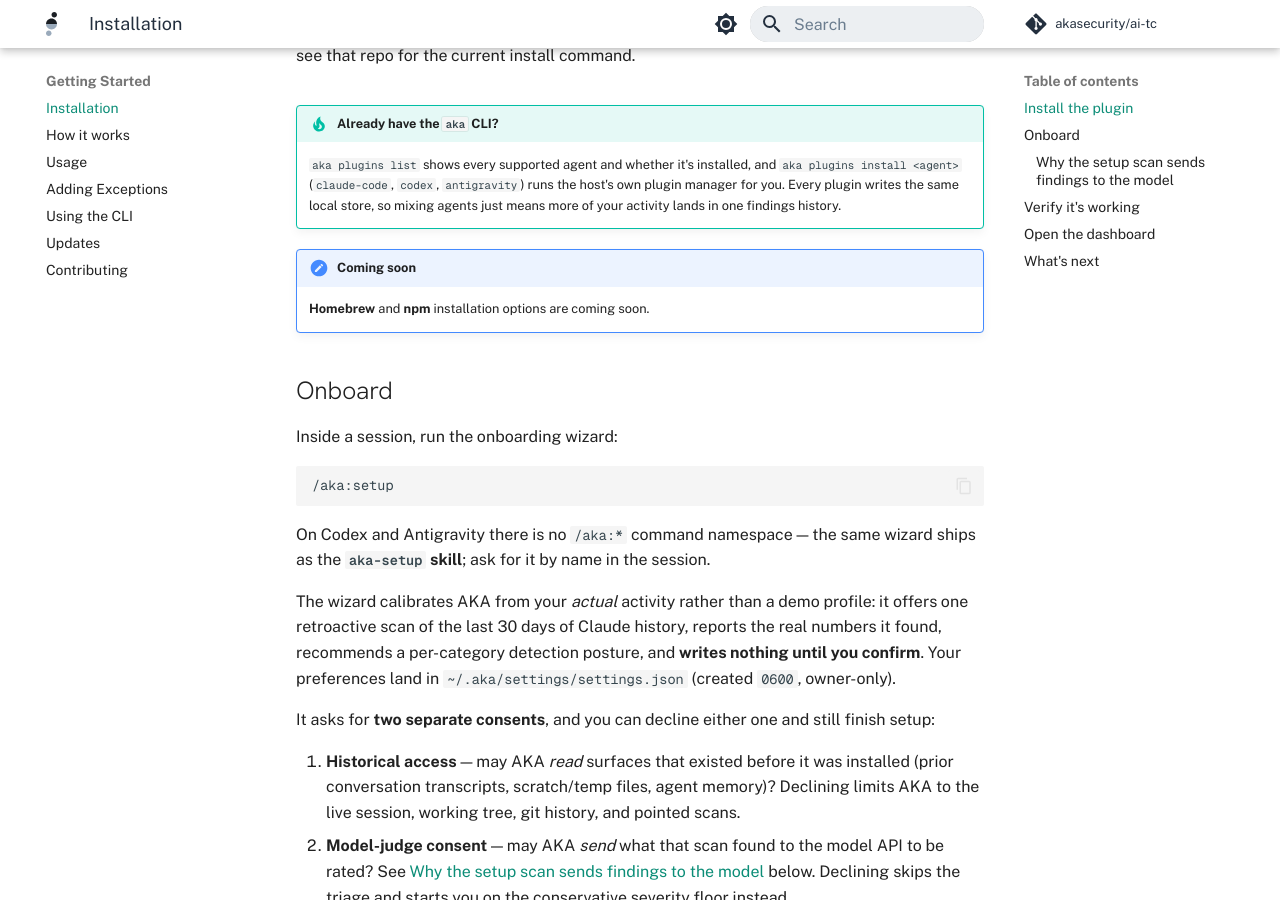
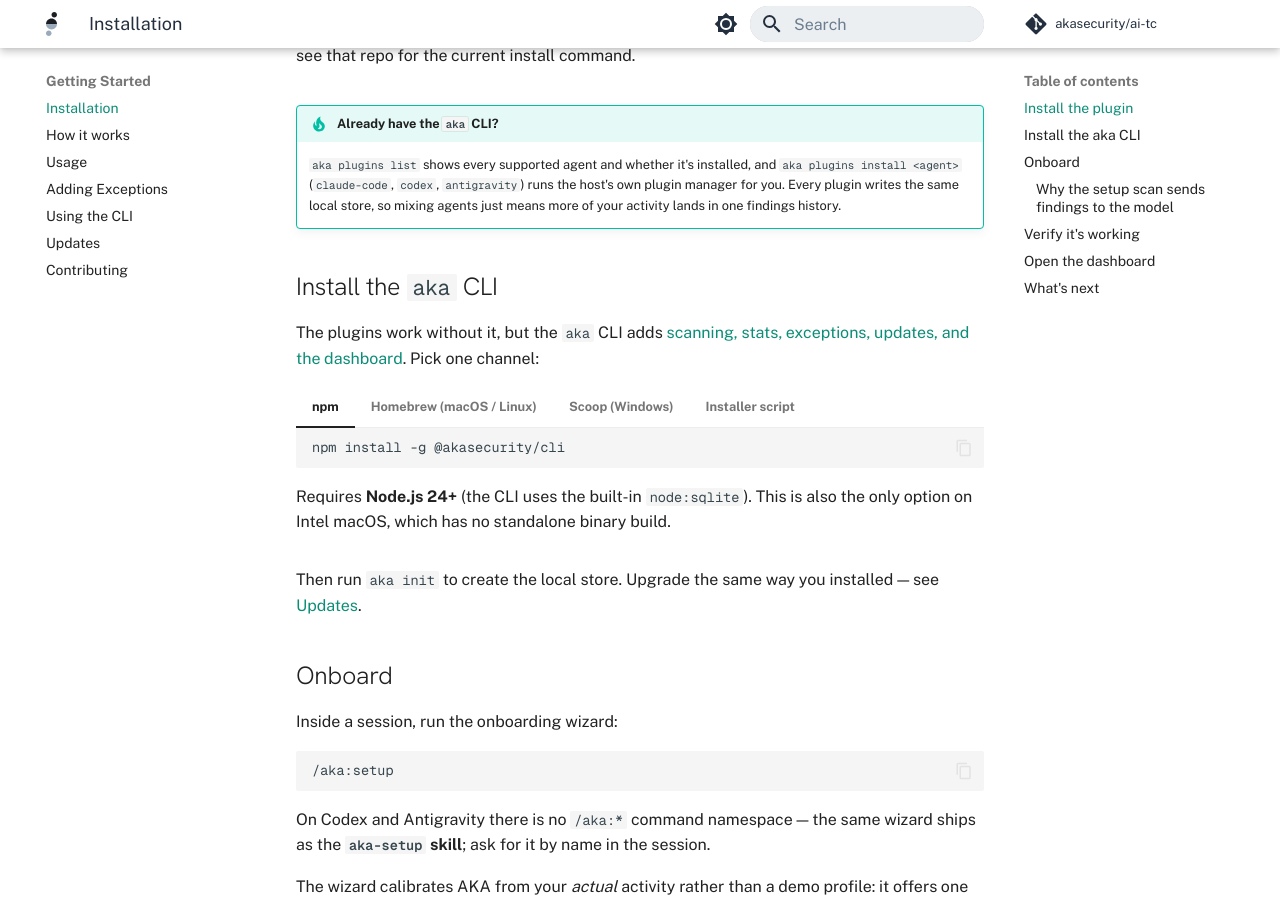
Before and after one commit to akasecurity/ai-tc-docs, an MkDocs documentation site: the page built from docs/getting-started/installation.md, in a window 1280 px wide and 900 px high, scrolled down 476 px. Built offline with MkDocs 1.6.1 and Material for MkDocs 9.7.7, drawn with Linux system fonts in a browser that asks for light colours; comment, search, counter and statistics services are not loaded; some of the changed text lies outside the part shown.

Commit message:
docs(install): sync install, update, and uninstall steps with ai-tc v0.9.20 (#14)
- Fix the home-page CLI one-liner: akasecurity.io/install.sh returns 404; use brew.
- Add the CLI install channels that ship today (npm, Homebrew, Scoop, installer script).
- Codex: plugin install/uninstall are not Codex verbs; use plugin add/remove.
- Claude Desktop/uninstall: the marketplace entry is ai-tc (ai-tc@akasecurity), not aka.
- Updates: the CLI updates through its install channel; document --channel and
  per-host plugin update paths, including managed-settings refusal.
- Uninstall: drop the nonexistent event queue; name ~/.aka/keys/ and the vault.

````diff
--- a/docs/getting-started/installation.md
+++ b/docs/getting-started/installation.md
@@ -25,19 +25,21 @@ comments: true
 
     1. Open **Settings → Plugins**.
     2. **Add marketplace** and enter `akasecurity/marketplace`.
-    3. Find **aka** in the list and click **Install**.
+    3. Find **ai-tc** in the list and click **Install**.
     4. Restart Claude Desktop.
 
     See the [Claude Desktop plugin guide](../plugins/claude-desktop.md) for the full walkthrough.
 
 === "Codex CLI"
 
-    Codex resolves the plugin from this repo's own marketplace file:
+    Codex resolves the plugin from the `akasecurity/ai-tc` repo's own marketplace file:
 
     ```bash
     codex plugin marketplace add akasecurity/ai-tc
-    codex plugin install aka-codex@ai-tc
+    codex plugin add aka-codex@ai-tc
     ```
+
+    Codex has no `plugin install` verb — `add` both installs and updates.
 
     Restart Codex afterwards. See the [Codex plugin guide](../plugins/codex.md) for the hook
     contract and the skill-based read surface.
@@ -74,8 +76,53 @@ comments: true
     plugin manager for you. Every plugin writes the same local store, so mixing agents just means
     more of your activity lands in one findings history.
 
-!!! note "Coming soon"
-    **Homebrew** and **npm** installation options are coming soon.
+## Install the `aka` CLI
+
+The plugins work without it, but the `aka` CLI adds [scanning, stats, exceptions, updates, and
+the dashboard](cli.md). Pick one channel:
+
+=== "npm"
+
+    ```bash
+    npm install -g @akasecurity/cli
+    ```
+
+    Requires **Node.js 24+** (the CLI uses the built-in `node:sqlite`). This is also the only
+    option on Intel macOS, which has no standalone binary build.
+
+=== "Homebrew (macOS / Linux)"
+
+    ```bash
+    brew install akasecurity/tap/aka
+    ```
+
+    A self-contained binary — no Node.js needed.
+
+=== "Scoop (Windows)"
+
+    ```powershell
+    scoop bucket add akasecurity https://github.com/akasecurity/scoop-bucket
+    scoop install aka
+    ```
+
+=== "Installer script"
+
+    ```bash
+    # macOS / Linux
+    curl -fsSL https://raw.githubusercontent.com/akasecurity/ai-tc/bin-latest/tools/installer/install.sh | sh
+    ```
+
+    ```powershell
+    # Windows (PowerShell)
+    irm https://raw.githubusercontent.com/akasecurity/ai-tc/bin-latest/tools/installer/install.ps1 | iex
+    ```
+
+    Downloads the same standalone binary archive Homebrew and Scoop use. Direct archive
+    downloads, `SHA256SUMS`, and build-provenance verification are described in the
+    [installer README](https://github.com/akasecurity/ai-tc/blob/main/tools/installer/README.md).
+
+Then run `aka init` to create the local store. Upgrade the same way you installed — see
+[Updates](updates.md).
 
 ## Onboard
 
--- a/overrides/home.html
+++ b/overrides/home.html
@@ -218,7 +218,7 @@
 /aka:setup
 
 <span class="cmt"># or the local-first CLI (macOS / Linux)</span>
-<span class="pmt">$</span> curl -fsSL https://akasecurity.io/install.sh | sh
+<span class="pmt">$</span> brew install akasecurity/tap/aka
 <span class="pmt">$</span> aka init</pre>
       </div>
     </div>
````
Also changed, not shown: other parts of docs/getting-started/installation.md (+1 -1 lines), docs/getting-started/updates.md (+18 -6 lines), docs/plugins/uninstalling.md (+5 -5 lines).
